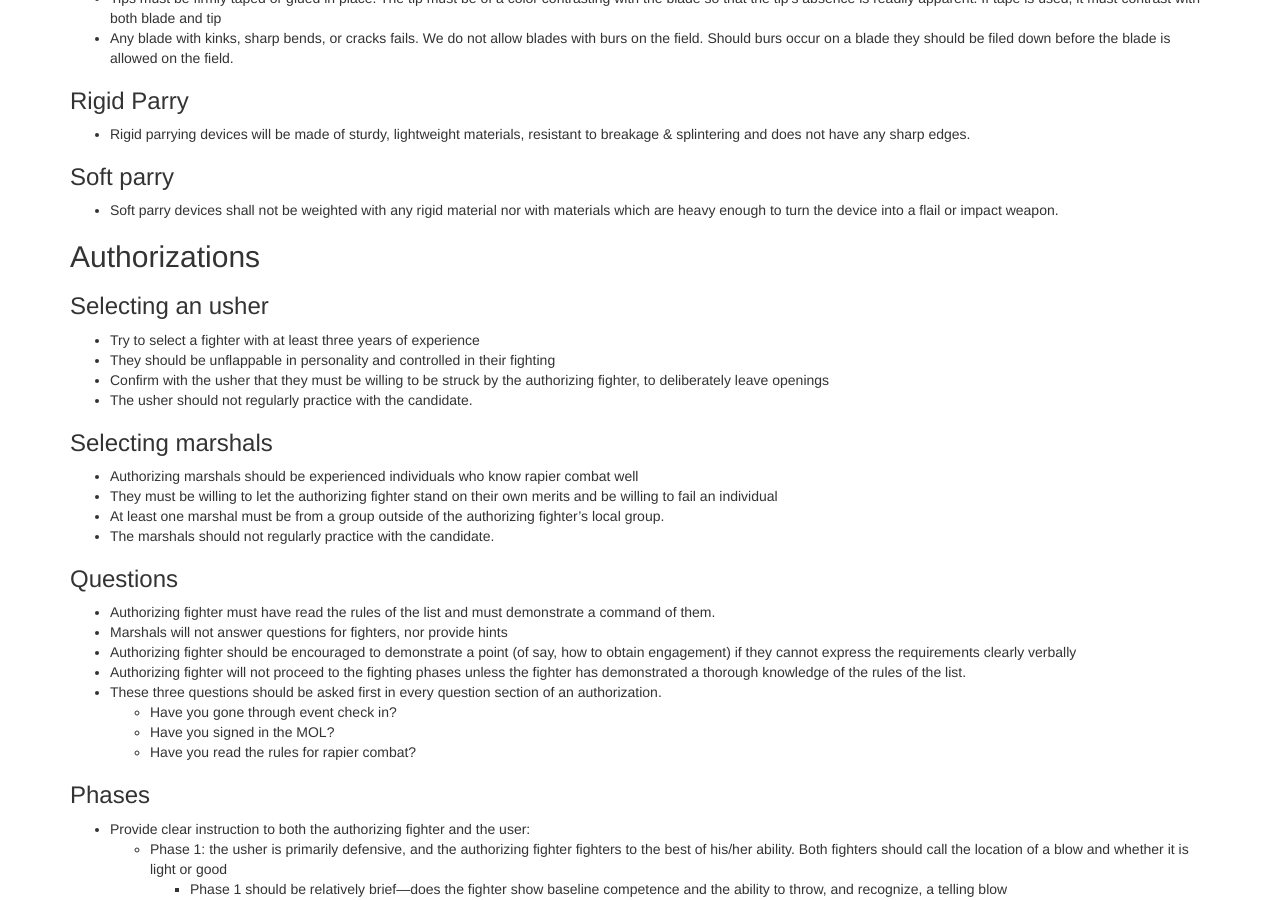
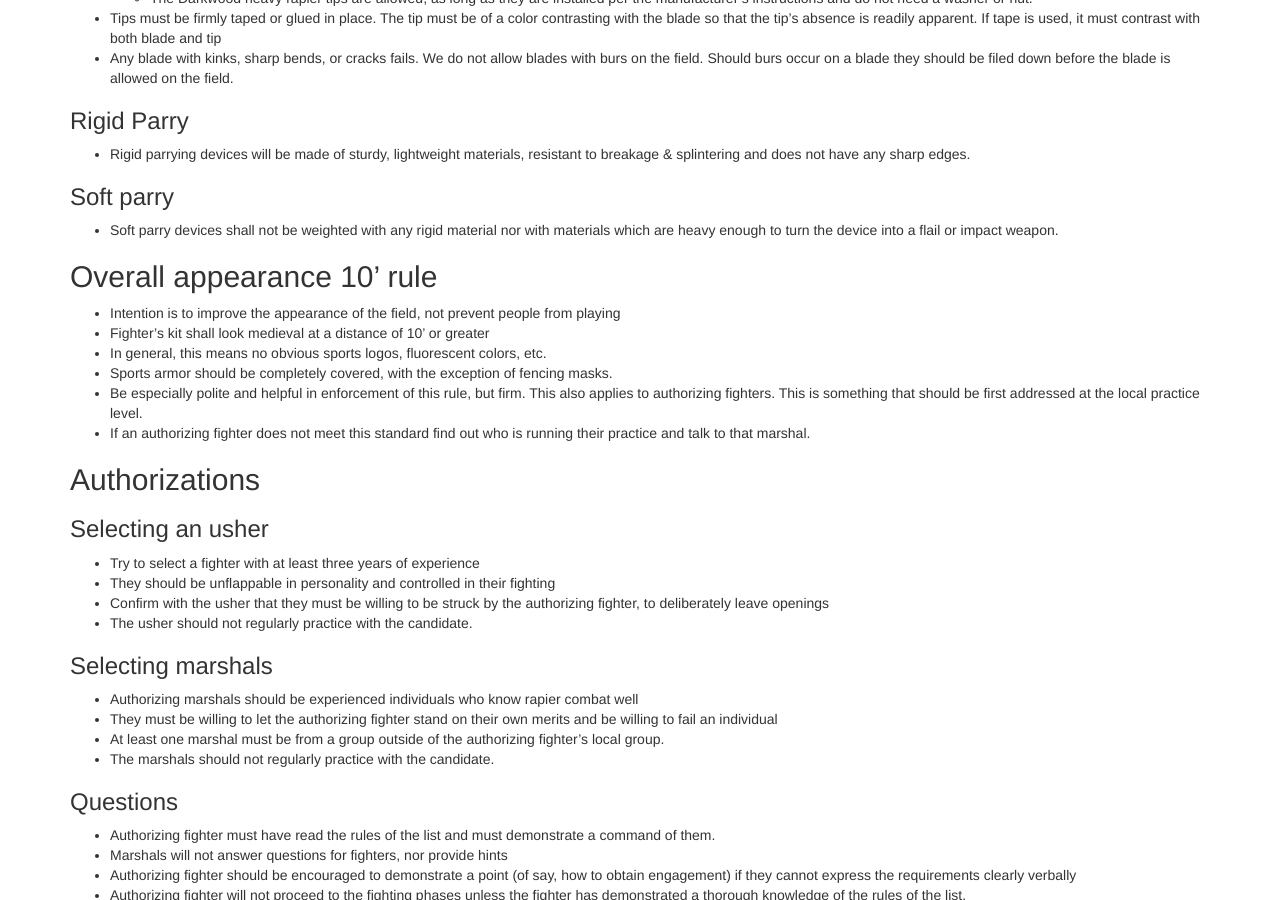
Before and after one commit to academie-de-espee/earl-marshal, a Jekyll site: the page built from training/rapier-marshal.md, in a window 1280 px wide and 900 px high, scrolled down 3176 px. Built offline with Jekyll 4.4.1, drawn with Linux system fonts in a browser that asks for light colours; some of the changed text lies outside the part shown.

Commit message:
add 10' rule from armored combat class

```diff
--- a/training/rapier-marshal.md
+++ b/training/rapier-marshal.md
@@ -106,6 +106,13 @@ The goal of the Rapier 101 class is to provide individuals with the basic backgr
 ### Soft parry
 * Soft parry devices shall not be weighted with any rigid material nor with materials which are heavy enough to turn the device into a flail or impact weapon.
 
+## Overall appearance 10’ rule
+* Intention is to improve the appearance of the field, not prevent people from playing
+* Fighter’s kit shall look medieval at a distance of 10’ or greater
+* In general, this means no obvious sports logos, fluorescent colors, etc.
+* Sports armor should be completely covered, with the exception of fencing masks.
+* Be especially polite and helpful in enforcement of this rule, but firm. This also applies to authorizing fighters. This is something that should be first addressed at the local practice level.
+* If an authorizing fighter does not meet this standard find out who is running their practice and talk to that marshal.
 
 ## Authorizations
 ### Selecting an usher
```
